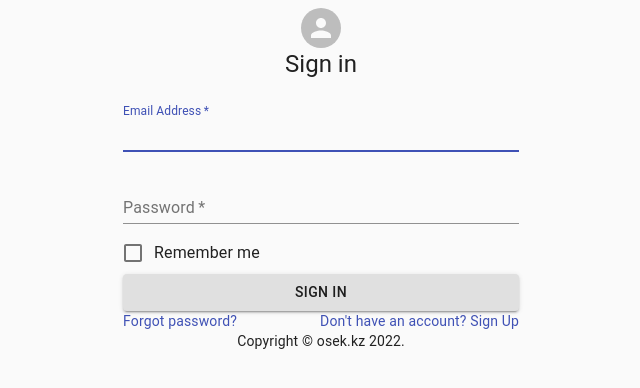
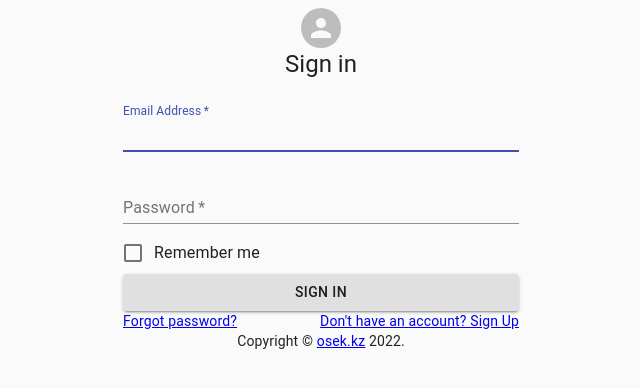
Before and after one commit to laqube/osek, a React (Create React App) app: page /login in a window 1280 px wide. Shown: the top 388 px of the page, without its empty margins (319-959 px from the left). Built offline with nearby package versions, Linux system fonts and the light colour scheme.

Commit message:
links working
links are fixed now

```diff
--- a/src/components/CustomBtn.jsx
+++ b/src/components/CustomBtn.jsx
@@ -1,7 +1,7 @@
 import React from 'react';
 import {Button} from '@material-ui/core'
 import {withStyles} from '@material-ui/core/styles'
-import {Route, Link} from 'react-router-dom'
+
 
 const StyledButton = withStyles({
     root: {
@@ -28,7 +28,7 @@ const StyledButton = withStyles({
 
 const CustomBtn = (props) => {
     return (
-        <StyledButton variant="contained" href="./components/Reg.js">{props.txt}</StyledButton>
+        <StyledButton>{props.txt}</StyledButton>
     );
 };
 
--- a/src/components/NavBar.jsx
+++ b/src/components/NavBar.jsx
@@ -4,6 +4,8 @@ import logo from '../logo.svg'
 import logoMobile from '../logoMobile.svg'
 import {Toolbar, Typography} from '@material-ui/core'
 import {makeStyles} from "@material-ui/core/styles";
+import {Link} from "react-router-dom";
+import {Button} from '@material-ui/core'
 
 const styles = makeStyles({
     bar:{
@@ -58,7 +60,10 @@ function NavBar() {
                 Balalarg'a
             </Typography>
 
-            <CustomBtn txt="Tirkeluw"/>
+
+            <Link to="/signup">
+                <CustomBtn txt="Tirkeluw"/>
+            </Link>
 
         </Toolbar>
     )
--- a/src/pages/Login.js
+++ b/src/pages/Login.js
@@ -5,7 +5,7 @@ import CssBaseline from '@material-ui/core/CssBaseline'
 import TextField from '@material-ui/core/TextField'
 import FormControlLabel from '@material-ui/core/FormControlLabel'
 import Checkbox from '@material-ui/core/Checkbox'
-import Link from '@material-ui/core/Link'
+import {Link} from 'react-router-dom'
 import Grid from '@material-ui/core/Grid'
 import Box from '@material-ui/core/Box'
 import Typography from '@material-ui/core/Typography'
@@ -17,7 +17,7 @@ function Copyright(props) {
     return (
         <Typography variant="body2" color="text.secondary" align="center" {...props}>
             {'Copyright © '}
-            <Link color="inherit" href="/">
+            <Link color="inherit" to="/">
                 osek.kz
             </Link>{' '}
             {new Date().getFullYear()}
@@ -91,12 +91,12 @@ const Login = () => {
                         </Button>
                         <Grid container>
                             <Grid item xs>
-                                <Link href="#" variant="body2">
+                                <Link to="/" variant="body2">
                                     Forgot password?
                                 </Link>
                             </Grid>
                             <Grid item>
-                                <Link href="src/pages/Reg#" variant="body2">
+                                <Link to="/signup" variant="body2">
                                     {"Don't have an account? Sign Up"}
                                 </Link>
                             </Grid>
--- a/src/pages/Reg.js
+++ b/src/pages/Reg.js
@@ -5,7 +5,7 @@ import CssBaseline from '@material-ui/core/CssBaseline'
 import TextField from '@material-ui/core/TextField'
 import FormControlLabel from '@material-ui/core/FormControlLabel'
 import Checkbox from '@material-ui/core/Checkbox'
-import Link from '@material-ui/core/Link'
+import {Link} from 'react-router-dom'
 import Grid from '@material-ui/core/Grid'
 import Box from '@material-ui/core/Box'
 import Typography from '@material-ui/core/Typography'
@@ -18,7 +18,7 @@ function Copyright(props) {
     return (
         <Typography variant="body2" color="text.secondary" align="center" {...props}>
             {'Copyright © '}
-            <Link color="inherit" href="/">
+            <Link color="inherit" to="/">
                 osek.kz
             </Link>{' '}
             {new Date().getFullYear()}
@@ -117,7 +117,7 @@ const Reg = () => {
                         </Button>
                         <Grid container justifyContent="flex-end">
                             <Grid item>
-                                <Link href="src/pages/Login#" variant="body2">
+                                <Link to="/login" variant="body2">
                                     Already have an account? Sign in
                                 </Link>
                             </Grid>
```
